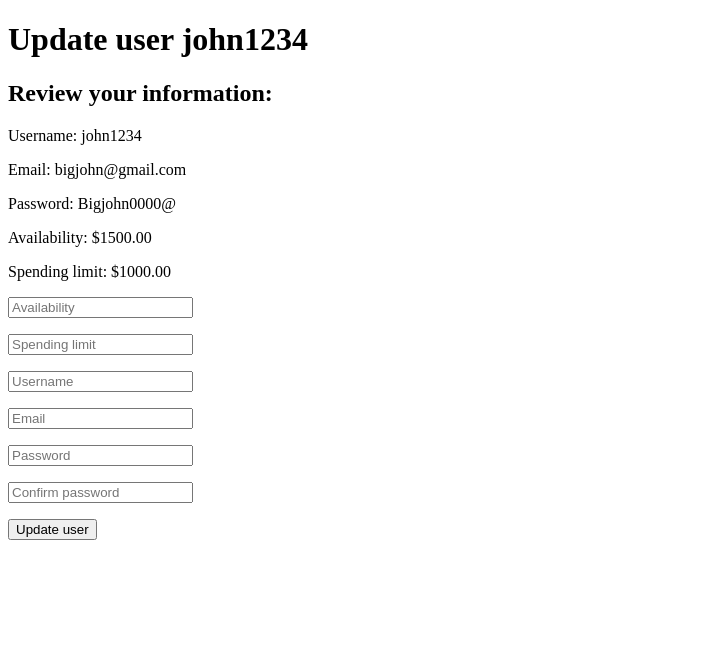
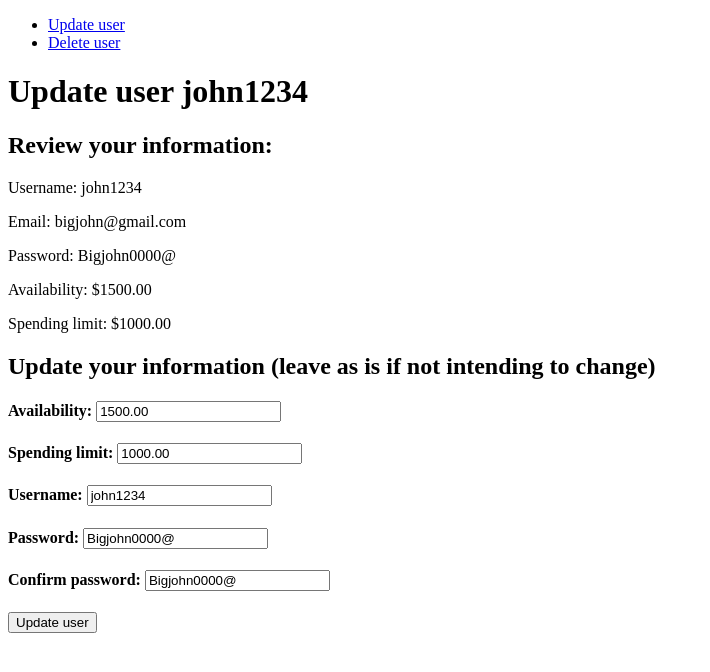
Before and after one commit to kingkardan98/MNG, a Django app: page /user/1/update in a window 1280 px wide. Shown: the part 106-778 px from the top of the page, without its empty margins (0-710 px from the left). Run offline with Django 4.2, Linux system fonts and the light colour scheme; data comes from the database, SQL or seed files in the repository; both versions use the stored data as it was after the commit.

Commit message:
Modify update page, link personal pages, create new type of form

```diff
--- a/templates/user/detail_user.html
+++ b/templates/user/detail_user.html
@@ -8,6 +8,11 @@ MNNG - User info
 
 {% include 'html/navbar.html' %}
 
+<ul>
+    <li> <a href={% url 'update_user_view' id=obj.id %}>Update user</a> </li>
+    <li> <a href={% url 'delete_user_view' id=obj.id %}>Delete user</a> </li>
+</ul>
+
 <h1>User info</h1>
 
 <p>Username: {{ obj.username }}</p>
--- a/templates/user/update_user.html
+++ b/templates/user/update_user.html
@@ -8,6 +8,11 @@ MNNG - Update user
 
 {% include 'html/navbar.html' %}
 
+<ul>
+    <li> <a href={% url 'update_user_view' id=obj.id %}>Update user</a> </li>
+    <li> <a href={% url 'delete_user_view' id=obj.id %}>Delete user</a> </li>
+</ul>
+
 <h1>Update user {{ obj.username }}</h1>
 <h2>Review your information:</h2>
 <p>Username: {{ obj.username }}</p>
@@ -16,8 +21,24 @@ MNNG - Update user
 <p>Availability: ${{ obj.availability }}</p>
 <p>Spending limit: ${{ obj.spendable }}</p>
 
+<h2>Update your information (leave as is if not intending to change)</h2>
+
 <form action='updateuser' method="POST">{% csrf_token %}
-    {{ form.as_p }}
+    <p>
+        <h4> Availability: {{ form.availability }} </h4>
+    </p>
+    <p>
+        <h4> Spending limit: {{ form.spendable }} </h4>
+    </p>
+    <p>
+        <h4> Username: {{ form.username }} </h4>
+    </p>
+    <p>
+        <h4> Password: {{ form.password }} </h4>
+    </p>
+    <p>
+        <h4> Confirm password: {{ form.confirm_password }} </h4>
+    </p>
     <input type="submit" value="Update user" />
 </form>
 
--- a/user/forms.py
+++ b/user/forms.py
@@ -89,3 +89,24 @@ class UserForm(forms.ModelForm):
             self.add_error(relations[error], error_messages[error])
 
         return cleaned_data
+
+class UserUpdateForm(UserForm):
+    password = forms.CharField(required=True,
+                               label='',
+                               widget=forms.TextInput(
+        attrs={
+            'label': 'password',
+            'placeholder': 'Password'
+            }
+        )
+    )
+
+    confirm_password = forms.CharField(required=True,
+                               label='',
+                               widget=forms.TextInput(
+        attrs={
+            'label': 'confirm_password',
+            'placeholder': 'Confirm password'
+            }
+        )
+    )
--- a/user/views.py
+++ b/user/views.py
@@ -1,7 +1,7 @@
 from django.shortcuts import render, redirect, get_object_or_404
 from django.urls import reverse
 from .models import User
-from .forms import UserForm
+from .forms import UserForm, UserUpdateForm
 
 # Create your views here.
 
@@ -34,7 +34,15 @@ def user_detail_view(request, id):
 def update_user_view(request, id):
     # The U in CRUD
     obj = get_object_or_404(User, id=id)
-    form = UserForm()
+    data = {
+        'availability': obj.availability,
+        'spendable': obj.spendable,
+        'username': obj.username,
+        'email': obj.email,
+        'password': obj.password,
+        'confirm_password': obj.password
+    }
+    form = UserUpdateForm(data)
     context = {
         "obj": obj,
         "form": form
@@ -42,7 +50,7 @@ def update_user_view(request, id):
 
     return render(request, "user/update_user.html", context)
 
-def updateuser(request, id):
+def updateuser(request, id, obj):
     username = request.POST['username']
     email = request.POST['email']
     password = request.POST['password']
```
Also changed, not shown: db.sqlite3.
